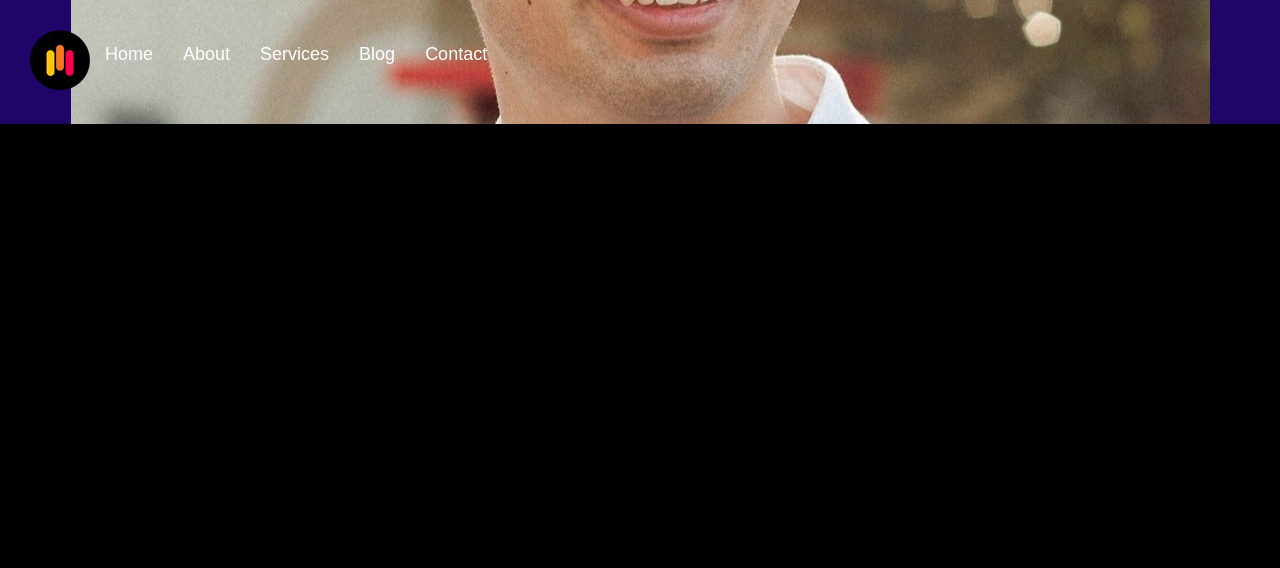
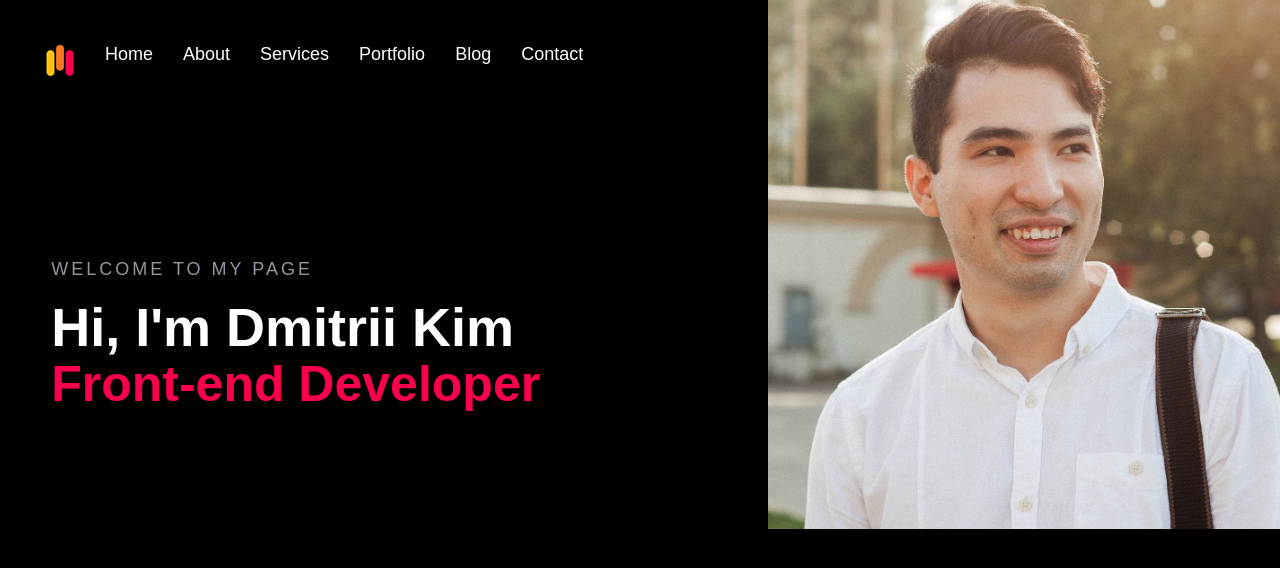
Before and after one commit to dkimd5/react-portfolio, a React (Create React App) app: page / in a window 1280 px wide. Shown: the top 568 px of the page. Built offline with nearby package versions, Linux system fonts and the light colour scheme.

Commit message:
content added and styled for home component

```diff
--- a/src/Home/Home.css
+++ b/src/Home/Home.css
@@ -1,12 +1,37 @@
 .home__bg {
     background-image: url(../img/image.jpg);
-    background-color: #1f0568;
-    background-position: 50%;
+    background-color: #010101;
+    background-position: right;
     background-repeat: no-repeat;
-    /* background-size: cover; */
+    background-size: 40%;
 }
 
 li.nav__items {
     font-size: 18px;
     padding-bottom: 15px;
 }
+
+.home__content {
+    padding: 125px 0px;
+}
+
+h1.home__text {
+    font-size: 18px;
+    font-weight: 400;
+    letter-spacing: 3px;
+    color: rgba(198, 201, 216, .75)!important;
+}
+
+h2.home__text {
+    font-size: 54px;
+    line-height: 54px;
+    font-weight: 800;
+    font-family: Montserrat, sans-serif;
+}
+
+h3.home__text {
+    font-size: 50px;
+    font-weight: 800;
+    font-family: Montserrat, sans-serif;
+    line-height: 40px;
+}
--- a/src/Home/Home.js
+++ b/src/Home/Home.js
@@ -15,9 +15,26 @@ function Home() {
               <a href='#Home'><li className="nav__items mx__15">Home</li></a>
               <a href='#About'><li className="nav__items mx__15">About</li></a>
               <a href='#Services'><li className="nav__items mx__15">Services</li></a>
+              <a href='#Portfolio'><li className="nav__items mx__15">Portfolio</li></a>
               <a href='#Blog'><li className="nav__items mx__15">Blog</li></a>
               <a href='#Contact'><li className="nav__items mx__15">Contact</li></a>
             </ul>
+          </div>
+        </div>
+        {/* HOME CONTENT */}
+        <div className="container">
+          <div className="home__content">
+            <div className="home__meta">
+              <h1 className="home__text pz__10">
+                WELCOME TO MY PAGE
+              </h1>
+              <h2 className="home__text pz__10">
+                Hi, I'm Dmitrii Kim
+              </h2>
+              <h3 className="home__text sweet">
+                Front-end Developer
+              </h3>
+            </div>
           </div>
         </div>
       </div>
```
